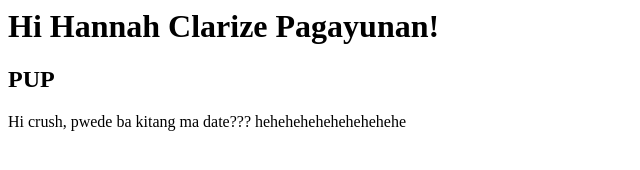
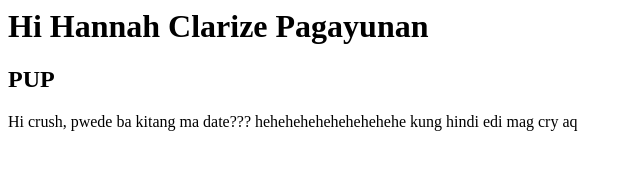
Before and after one commit to arcelsf/practice-html, a plain HTML site: page index.html in a window 1280 px wide. Shown: the whole page, without its empty margins (0-640 px from the left). Drawn offline with Linux system fonts and the light colour scheme.

Commit message:
Update index.html

```diff
--- a/index.html
+++ b/index.html
@@ -3,8 +3,8 @@
   <title>hannahclarize</title>
 </head>
 <body>
-  <h1>Hi Hannah Clarize Pagayunan!</h1>
+  <h1>Hi Hannah Clarize Pagayunan</h1>
   <h2>PUP</h2>
-  <p>Hi crush, pwede ba kitang ma date??? hehehehehehehehehehe </p>
+  <p>Hi crush, pwede ba kitang ma date??? hehehehehehehehehehe kung hindi edi mag cry aq  </p>
 </body>
 </html>
```
